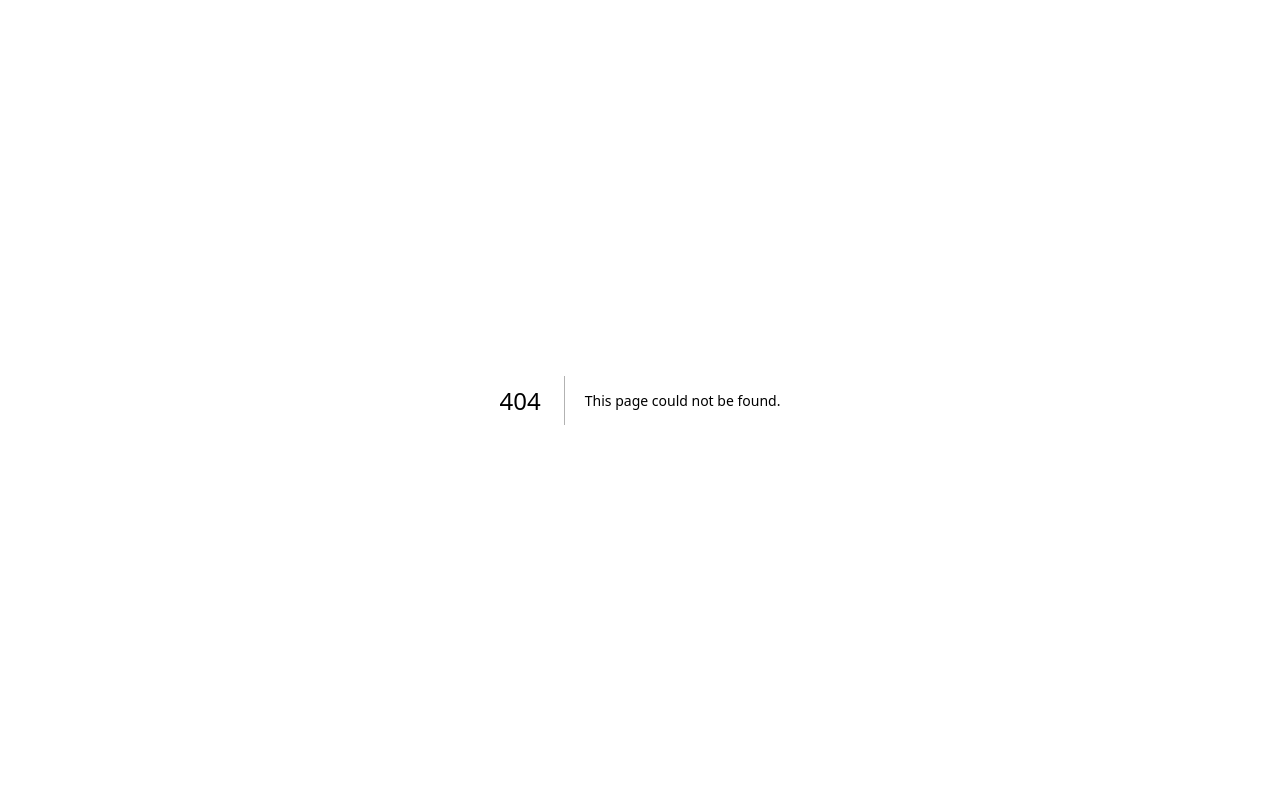
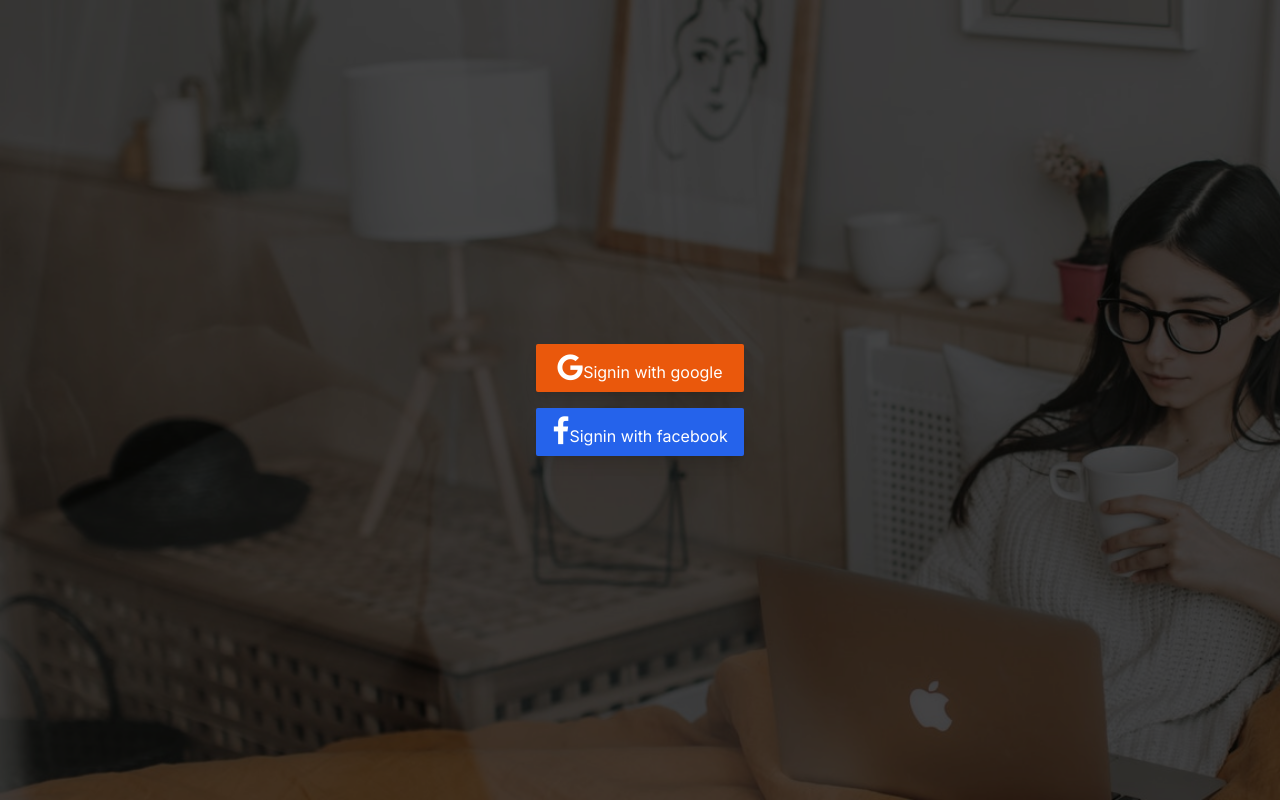
Before and after one commit to ansariabdulahad/STREAM_APP, a Next.js app in the folder stream-app/: page /login in a window 1280 px wide. Before the commit this address had no page. Built offline with nearby package versions, Linux system fonts and the light colour scheme.

Commit message:
auth login design completed

```diff
--- a/stream-app/Components/Loader/Loader.jsx
+++ b/stream-app/Components/Loader/Loader.jsx
@@ -1,14 +1,20 @@
-import { Button } from "../../Tailwind";
+"use client"
+import Style from './Loader.module.css';
 
 const Loader = () => {
     const design = (
         <>
-            <Button
-                theme="error"
-                className="m-4"
-            >
-                Loading...
-            </Button>
+            <>
+                <div className={Style.loader}>
+                    <i
+                        className="fa fa-spinner fa-spin"
+                        style={{
+                            fontSize: '50px',
+                            color: "white"
+                        }}
+                    ></i>
+                </div>
+            </>
         </>
     );
     return design;
--- /dev/null
+++ b/stream-app/Components/Loader/Loader.module.css
@@ -0,0 +1,8 @@
+.loader {
+  width: 100%;
+  height: 100vh;
+  background-color: rgba(0, 0, 0, 0.9);
+  display: flex;
+  justify-content: center;
+  align-items: center;
+}
--- /dev/null
+++ b/stream-app/Components/Login/Login.jsx
@@ -0,0 +1,38 @@
+"use client";
+
+import { Button } from '../../Tailwind';
+import Style from './Login.module.css';
+
+const Login = () => {
+    const design = (
+        <>
+            <>
+                <div className={`min-h-screen ${Style.main}`}>
+                    <div className={`flex items-center justify-center min-h-screen ${Style.opacity}`}>
+                        <div className='flex flex-col gap-4'>
+                            <Button theme='warning'>
+                                <i className='fa fa-google'
+                                    style={{
+                                        fontSize: "30px"
+                                    }}
+                                ></i>
+                                Signin with google
+                            </Button>
+                            <Button theme='secondary'>
+                                <i className='fa fa-facebook'
+                                    style={{
+                                        fontSize: "30px"
+                                    }}
+                                ></i>
+                                Signin with facebook
+                            </Button>
+                        </div>
+                    </div>
+                </div>
+            </>
+        </>
+    );
+    return design;
+}
+
+export default Login;
--- /dev/null
+++ b/stream-app/Components/Login/Login.module.css
@@ -0,0 +1,9 @@
+.main {
+  background-image: url("/a.jpg");
+  background-repeat: no-repeat;
+  background-size: cover;
+}
+
+.opacity {
+  background-color: rgba(0, 0, 0, 0.7);
+}
--- a/stream-app/Components/Template/Template.jsx
+++ b/stream-app/Components/Template/Template.jsx
@@ -26,12 +26,31 @@ const Template = ({ children }) => {
         ]
     }
 
+    // DROP DOWN MENU
+    const dMenu = [
+        {
+            label: 'Register',
+            href: '/register',
+            icon: 'person'
+        },
+        {
+            label: 'Login',
+            href: '/login',
+            icon: 'login'
+        }
+    ]
+
     const toolbars = [
         {
-            label: <IconButton theme="error" size="sm" className="bg-inherit">search</IconButton>
+            label: <IconButton theme="primary" size="sm" className="bg-inherit">search</IconButton>
         },
         {
-            label: <IconButton theme="error" size="sm">person</IconButton>
+            label: <IconButton
+                dropdown
+                dropdownMenu={dMenu}
+                theme="error"
+                size="sm"
+            >person</IconButton>
         }
     ]
 
--- a/stream-app/Tailwind/Icon-Button/Icon-Button.jsx
+++ b/stream-app/Tailwind/Icon-Button/Icon-Button.jsx
@@ -1,4 +1,7 @@
+import Link from "next/link";
 import { Icon } from "..";
+import { Transition } from "@headlessui/react";
+import { useState } from "react";
 
 const btnSize = {
     sm: "w-10 h-10 rounded-full",
@@ -37,16 +40,74 @@ const IconButton = ({
     theme = 'primary',
     className = "",
     size = 'md',
+    dropdown = false,
+    dropdownMenu = [],
+    onClick = null,
     ...rest
 }) => {
+
+    const [toggle, setToggle] = useState(false);
+
+    const Menu = ({ item }) => {
+        return (
+            <>
+                <>
+                    <Link href={item.href}>
+                        <button
+                            className="flex items-center gap-3 text-black pl-3 w-full py-2 capitalize
+                        hover:bg-red-500 hover:text-white
+                        ">
+                            <Icon>{item.icon}</Icon>
+                            {item.label}
+                        </button>
+                    </Link>
+                </>
+            </>
+        );
+    }
+
+    // DROP DOWN MENU
+    const Dropdown = () => {
+        return (
+            <>
+                <>
+                    <Transition show={toggle}>
+                        <div
+                            style={{
+                                marginTop: '63px',
+                                minWidth: '180px'
+                            }}
+                            className="absolute top-0 right-0 z-50 bg-white
+                            py-3 px-0 flex flex-col
+                            ">
+                            {
+                                dropdownMenu.map((item, index) => {
+                                    return <Menu key={index} item={item} />
+                                })
+                            }
+                        </div>
+                    </Transition>
+                </>
+            </>
+        );
+    }
+
     const design = (
         <>
-            <button
-                className={`flex justify-center items-center ${sample[theme]} ${className} ${btnSize[size]}`}
-                {...rest}
-            >
-                <Icon>{children}</Icon>
-            </button>
+            <>
+                <button
+                    {...rest}
+                    onClick={dropdown ? () => setToggle(!toggle) : onClick}
+                    className={`sm:relative flex justify-center items-center ${sample[theme]} ${className} ${btnSize[size]}`}
+                >
+                    <Icon>{children}</Icon>
+                    {
+                        dropdown
+                            ? <Dropdown />
+                            : null
+                    }
+                </button>
+            </>
         </>
     );
     return design;
--- a/stream-app/src/app/layout.js
+++ b/stream-app/src/app/layout.js
@@ -4,6 +4,8 @@ import 'animate.css';
 import 'material-icons/iconfont/material-icons.css';
 import 'font-awesome/css/font-awesome.min.css';
 import AuthProvider from '../../Components/AuthProvider/AuthProvider';
+import { Suspense } from 'react';
+import Loading from './loading';
 
 const inter = Inter({ subsets: ['latin'] })
 
@@ -17,7 +19,9 @@ export default function RootLayout({ children }) {
     <html lang="en">
       <body suppressHydrationWarning={true} className={inter.className}>
         <AuthProvider>
-          {children}
+          <Suspense fallback={<Loading />}>
+            {children}
+          </Suspense>
         </AuthProvider>
       </body>
     </html>
--- /dev/null
+++ b/stream-app/src/app/loading.js
@@ -0,0 +1,9 @@
+import Loader from "../../Components/Loader/Loader";
+
+const Loading = () => {
+    return (
+        <Loader />
+    );
+}
+
+export default Loading;
--- /dev/null
+++ b/stream-app/src/app/login/page.js
@@ -0,0 +1,14 @@
+import Login from "../../../Components/Login/Login";
+
+const Page = () => {
+    const design = (
+        <>
+            <>
+                <Login />
+            </>
+        </>
+    );
+    return design;
+}
+
+export default Page;
```
